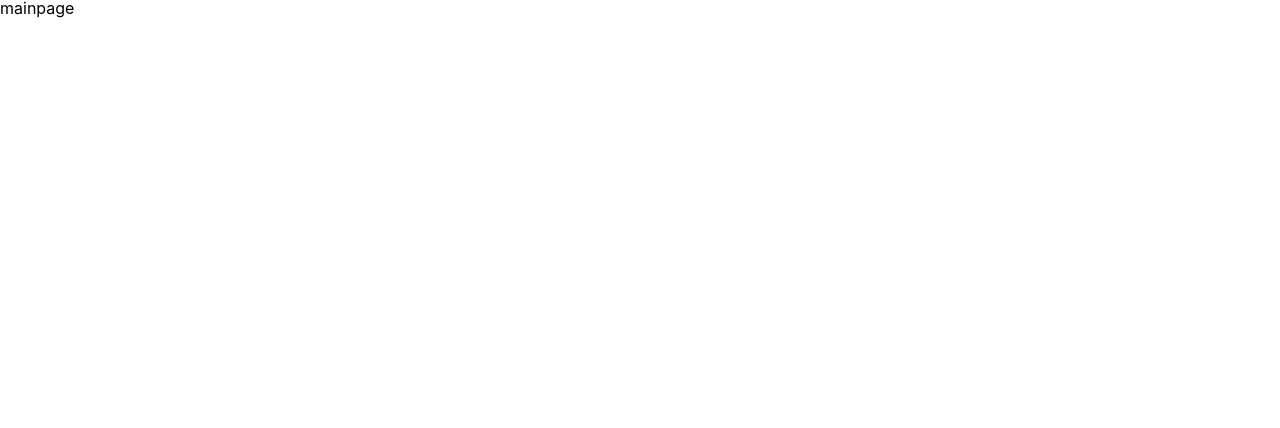
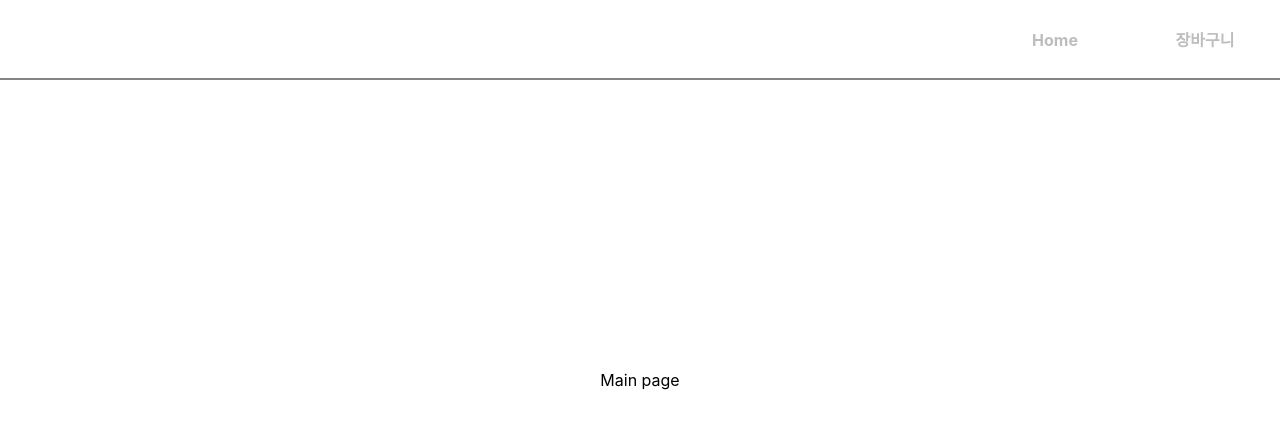
Before and after one commit to kjb9301/counter-test, a React (Create React App) app: page / in a window 1280 px wide. Shown: the top 428 px of the page. Built offline with nearby package versions, Linux system fonts and the light colour scheme.

Commit message:
style: Publishing layout for main page

```diff
--- /dev/null
+++ b/src/components/Header.tsx
@@ -0,0 +1,20 @@
+import React from 'react';
+import styled from 'styled-components';
+
+import Nav from './Nav';
+
+function Header() {
+  return (
+    <Wrapper>
+      <Nav />
+    </Wrapper>
+  );
+}
+
+const Wrapper = styled.header`
+  height: 80px;
+  padding: 15px 0;
+  border-bottom: 2px solid #848484;
+`;
+
+export default Header;
--- /dev/null
+++ b/src/components/Nav.tsx
@@ -0,0 +1,47 @@
+import React from 'react';
+import { Link } from 'react-router-dom';
+import styled from 'styled-components';
+
+import { menuInfo } from '../lib/utils/settings';
+
+function Nav() {
+  return (
+    <Wrapper>
+      <Menues>
+        {menuInfo.map((info) => {
+          return (
+            <Menu key={`menu-${info.id}`}>
+              <Link to={info.path}>{info.text}</Link>
+            </Menu>
+          );
+        })}
+      </Menues>
+    </Wrapper>
+  );
+}
+
+const Wrapper = styled.nav`
+  float: right;
+  height: 100%;
+`;
+
+const Menues = styled.ul`
+  display: flex;
+  height: inherit;
+`;
+
+const Menu = styled.li`
+  width: 150px;
+  line-height: 30px;
+  padding: 10px;
+  color: #bdbdbd;
+  text-align: center;
+  font-weight: bolder;
+
+  &:hover {
+    cursor: pointer;
+    color: #000000;
+  }
+`;
+
+export default Nav;
--- /dev/null
+++ b/src/lib/utils/settings.ts
@@ -0,0 +1,9 @@
+export const PATHS = {
+  main: '/',
+  basket: '/basket',
+};
+
+export const menuInfo = [
+  { id: 'home', path: PATHS.main, text: 'Home' },
+  { id: 'basket', path: PATHS.basket, text: '장바구니' },
+];
--- a/src/pages/main/index.tsx
+++ b/src/pages/main/index.tsx
@@ -1,7 +1,24 @@
 import React from 'react';
+import styled from 'styled-components';
+
+import Header from '../../components/Header';
 
 function MainPage() {
-  return <div>mainpage</div>;
+  return (
+    <>
+      <Header />
+      <Main>
+        <span>Main page</span>
+      </Main>
+    </>
+  );
 }
 
+const Main = styled.main`
+  height: 600px;
+  display: flex;
+  justify-content: center;
+  align-items: center;
+`;
+
 export default MainPage;
```
